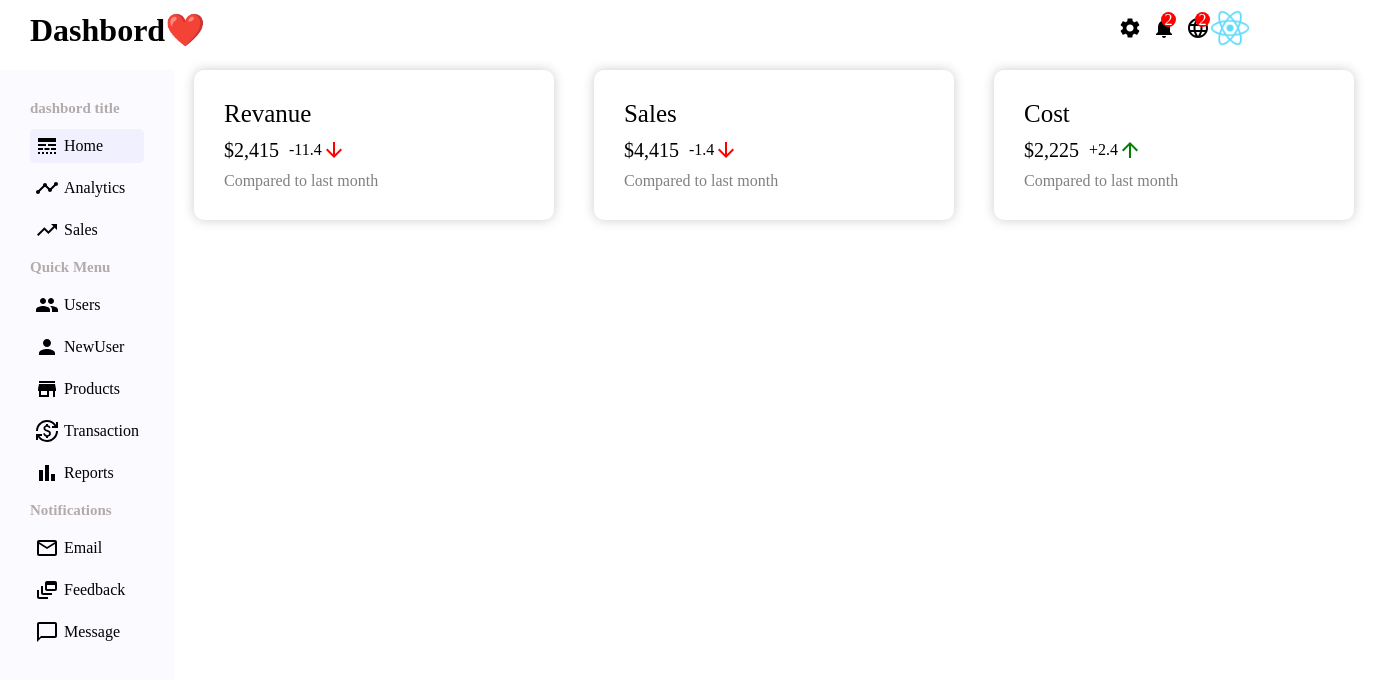
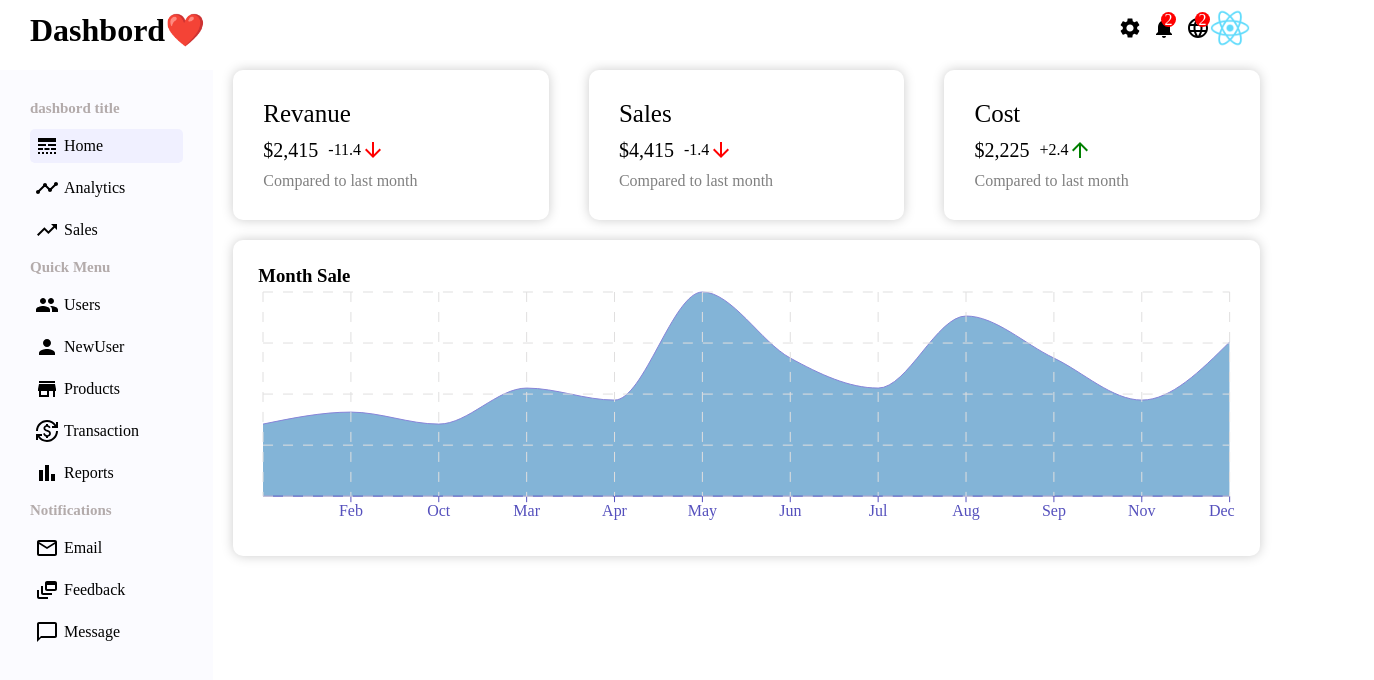
Before and after one commit to saharNrv/Dashbord, a React (Create React App) app: page / in a window 1280 px wide. Shown: the top 680 px of the page, 1374 px wide, since content can reach past the window. Built offline with nearby package versions, Linux system fonts and the light colour scheme.

Commit message:
create chart component

```diff
--- /dev/null
+++ b/src/Components/chart/Chart.jsx
@@ -0,0 +1,33 @@
+import React from 'react';
+import './chart.css';
+import {
+    ResponsiveContainer,
+    LineChart,
+    Line,
+    CartesianGrid,
+    XAxis,
+    Tooltip,
+    Area,
+    AreaChart
+
+
+}from 'recharts'
+
+export default function Chart({title,data,dataKey,grid}) {
+  return (
+    <div className='chart'>
+        <h3 className='chartTitle'>{title}</h3>
+        <ResponsiveContainer width="100%" aspect={4}>
+            <AreaChart data={data}>
+                <Area type="monotone" dataKey={dataKey} stroke='#8884d8' />
+                <XAxis dataKey="name" stroke='#5550bd'/>
+                <Tooltip/>
+                {grid && <CartesianGrid stroke='#e0dfdf' strokeDasharray="10"/>}
+            </AreaChart>
+
+        </ResponsiveContainer>
+
+
+    </div>
+  );
+}
--- /dev/null
+++ b/src/Components/chart/chart.css
@@ -0,0 +1,6 @@
+.chart{
+    padding: 25px;
+    box-shadow: 0px 0px 12px #ccc;
+    margin:20px;
+    border-radius: 10px;
+}
--- a/src/Components/featurs/featurs.css
+++ b/src/Components/featurs/featurs.css
@@ -1,5 +1,6 @@
 .featuers{
-    width: 1200px;
+
+    flex: 1;
     display: flex;
     align-items: center;
     justify-content: space-between;
--- /dev/null
+++ b/src/chartData.js
@@ -0,0 +1,52 @@
+let chartData=[
+    {
+        "name":"Jan",
+        "Sale":12_000
+    },
+    {
+        "name":"Feb",
+        "Sale":14_000
+    },
+    {
+        "name":"Oct",
+        "Sale":12_000
+    },
+    {
+        "name":"Mar",
+        "Sale":18_000
+    },
+    {
+        "name":"Apr",
+        "Sale":15_998
+    },
+    {
+        "name":"May",
+        "Sale":34_000
+    },
+    {
+        "name":"Jun",
+        "Sale":22_999
+    },
+    {
+        "name":"Jul",
+        "Sale":18_000
+    },
+    {
+        "name":"Aug",
+        "Sale":30_000
+    },
+    {
+        "name":"Sep",
+        "Sale":22_998
+    },
+    {
+        "name":"Nov",
+        "Sale":16_000
+    },
+    {
+        "name":"Dec",
+        "Sale":25_678
+    },
+]
+
+export{chartData}
--- a/src/pages/home/Home.css
+++ b/src/pages/home/Home.css
@@ -0,0 +1,3 @@
+.home{
+    flex: 5;
+}
--- a/src/pages/home/Home.jsx
+++ b/src/pages/home/Home.jsx
@@ -1,10 +1,14 @@
 import React from 'react';
+import './Home.css'
 import Featurs from '../../Components/featurs/Featurs';
+import Chart from '../../Components/chart/Chart';
+import { chartData } from '../../chartData';
 
 export default function Home() {
   return (
-    <div>
+    <div className='home'>
       <Featurs/>
+      <Chart grid title="Month Sale" data={chartData} dataKey="Sale"/>
     </div>
   );
 }
```
